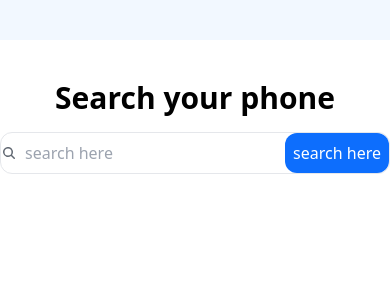
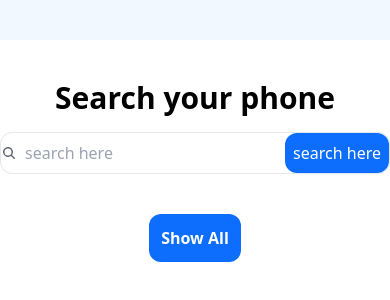
Before and after one commit to rajalishikh/my-phone-searching-website, a plain HTML site: page index.html in a window 390 px wide. Shown: the part 832-1132 px from the top of the page. Drawn offline with nearby package versions, Linux system fonts and the light colour scheme.

Commit message:
I am writing a code that cant  bring phones more then 12

```diff
--- a/index.html
+++ b/index.html
@@ -114,6 +114,14 @@
             class="grid grid-cols-1 md:grid-cols-2 lg:grid-cols-3 gap-2"
             id="container_all_data"
           ></div>
+          <!-- button show all -->
+        </div>
+        <div class="flex justify-center mt-10">
+          <div>
+            <button class="bg-[#0D6EFD] p-3 rounded-xl text-white font-bold">
+              Show All
+            </button>
+          </div>
         </div>
       </section>
     </main>
--- a/index.js
+++ b/index.js
@@ -1,3 +1,4 @@
+// bring the data using api
 const bring_data=async(search_name)=>{
     const bring_data=await fetch(`https://openapi.programming-hero.com/api/phones?search=${search_name}`);
     const con_json=await bring_data.json();
@@ -5,6 +6,8 @@ const bring_data=async(search_name)=>{
 }
 // show the data
 function show_data(bring){
+  console.log(bring.length)
+  bring=bring.slice(0,12)
     const bring_container=document.getElementById('container_all_data')
     for(let data of bring){
         console.log(data)
@@ -34,6 +37,7 @@ function show_data(bring){
     }
 
 }
+// search your phone
 
 function search_your_phone(){
     const find_search=document.getElementById('input')
```
